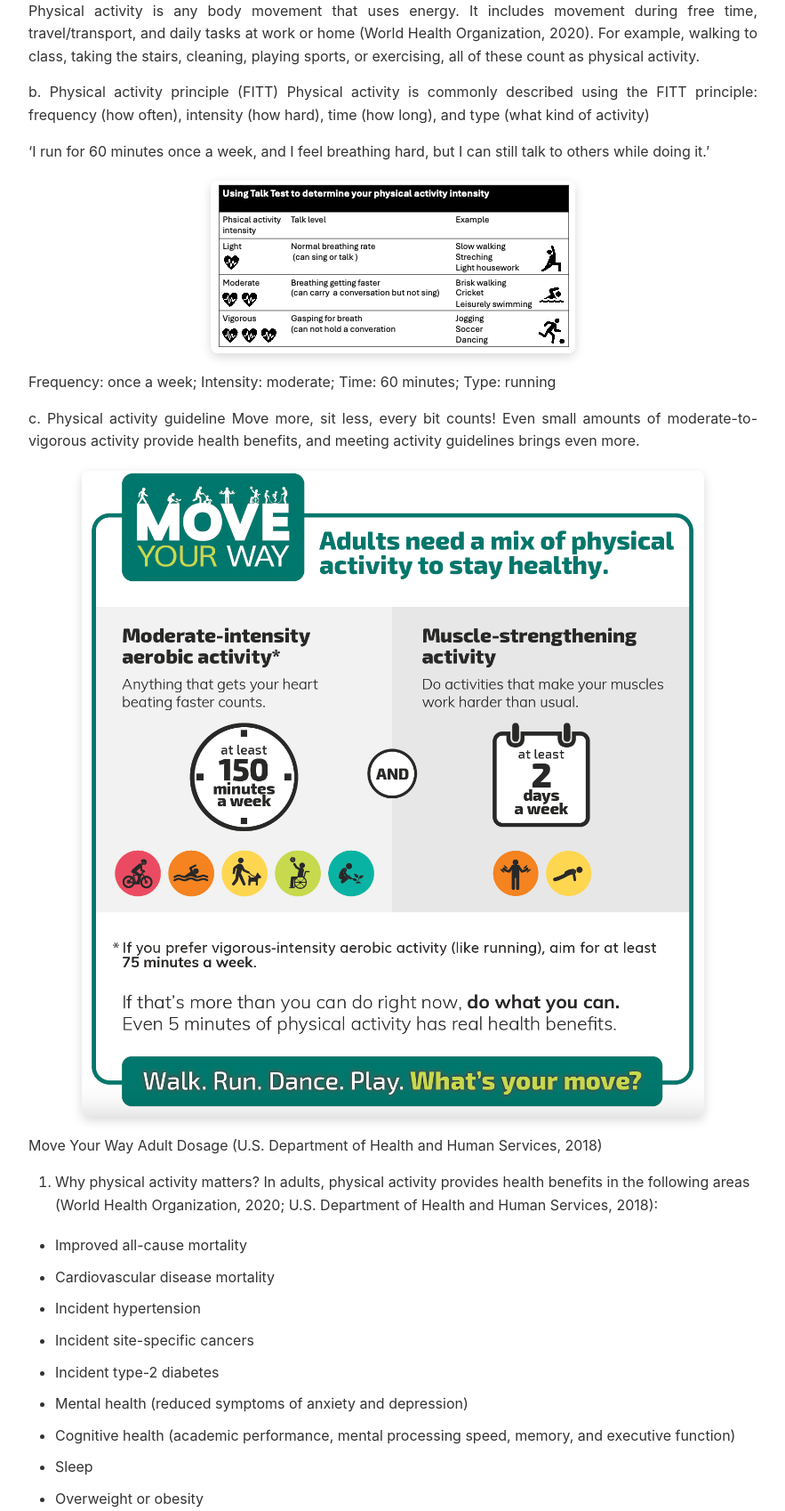
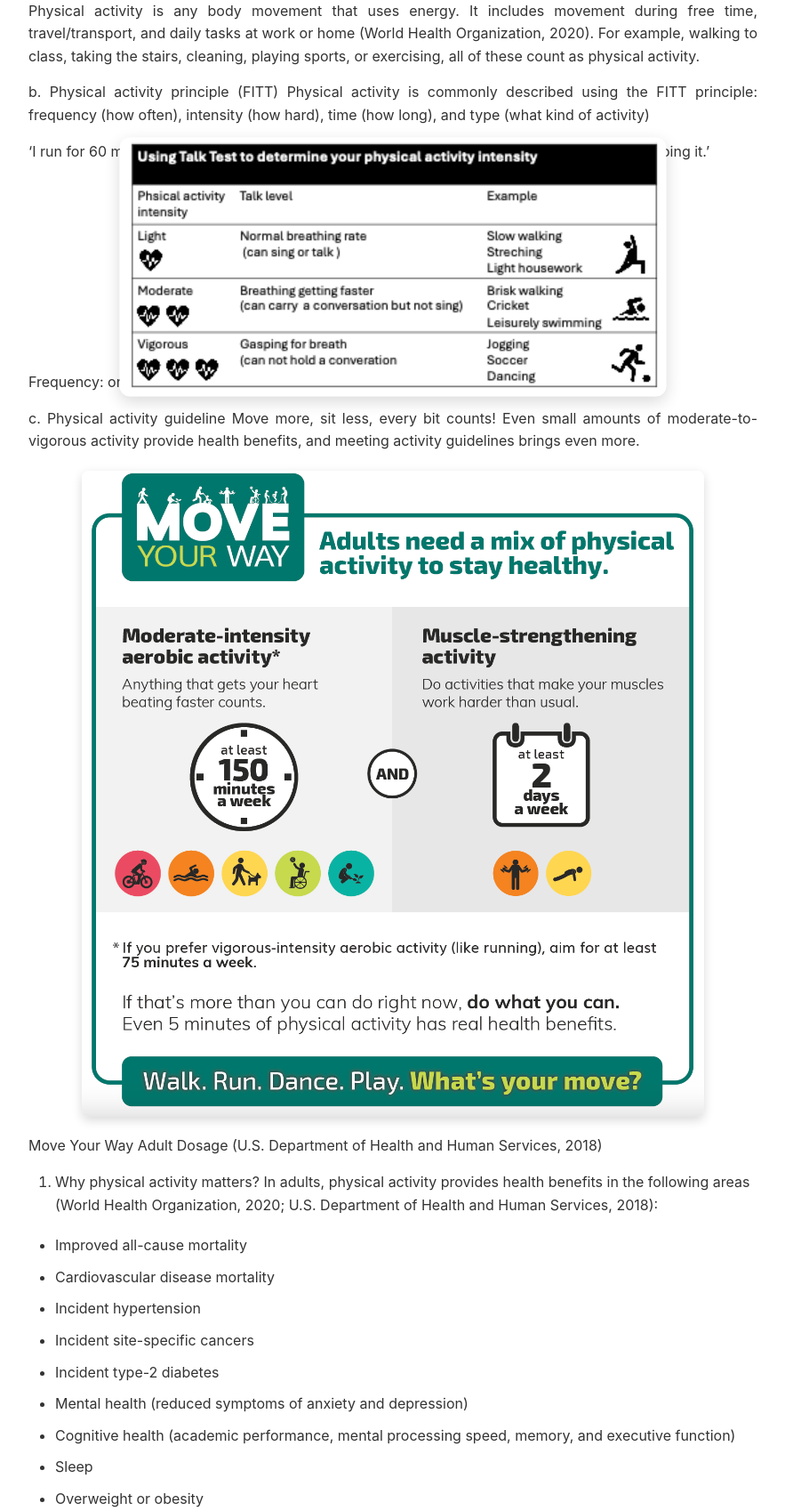
Before and after one commit to liangyahan-physical-education/liangyahan-physical-education.github.io, a Jekyll site: the page built from index.md, in a window 1280 px wide. Shown: the part 743-2441 px from the top of the page at 89% size, without its empty margins (198-1081 px from the left). Built offline with Jekyll 4.4.1, drawn with Linux system fonts in a browser that asks for light colours; grey boxes are pictures that could not be loaded.

Commit message:
放大Talk Test图片至150%

```diff
--- a/index.md
+++ b/index.md
@@ -20,7 +20,7 @@ b. Physical activity principle (FITT)
 Physical activity is commonly described using the FITT principle: frequency (how often), intensity (how hard), time (how long), and type (what kind of activity)
 
 'I run for 60 minutes once a week, and I feel breathing hard, but I can still talk to others while doing it.'
-![Talk Test]({{ '/pics/talk_test.png' | relative_url }})
+<img src="{{ '/pics/talk_test.png' | relative_url }}" alt="Talk Test" style="transform: scale(1.5); transform-origin: center; display: block; margin: 20px auto;">
 
 
 Frequency: once a week; Intensity: moderate; Time: 60 minutes; Type: running
```
